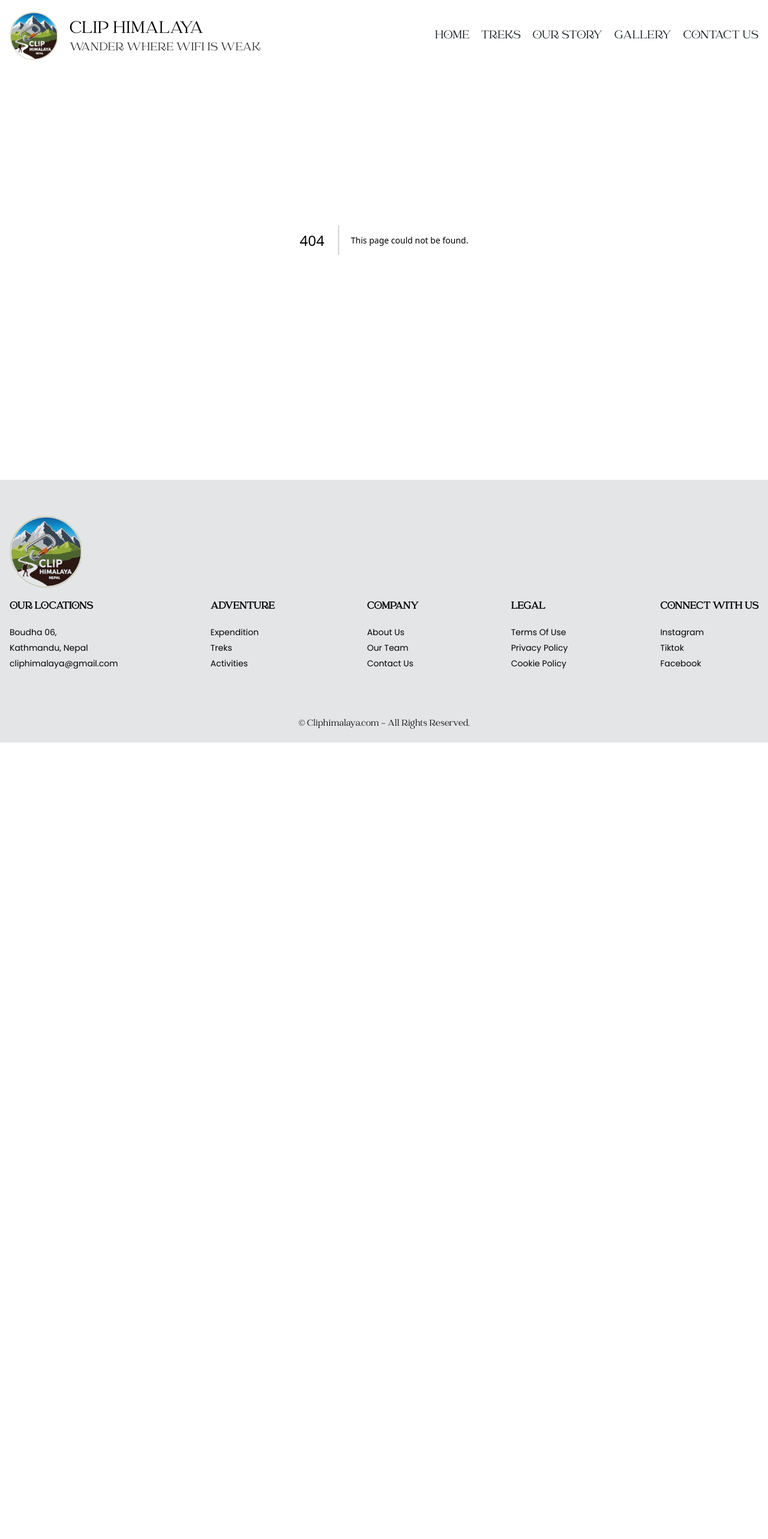
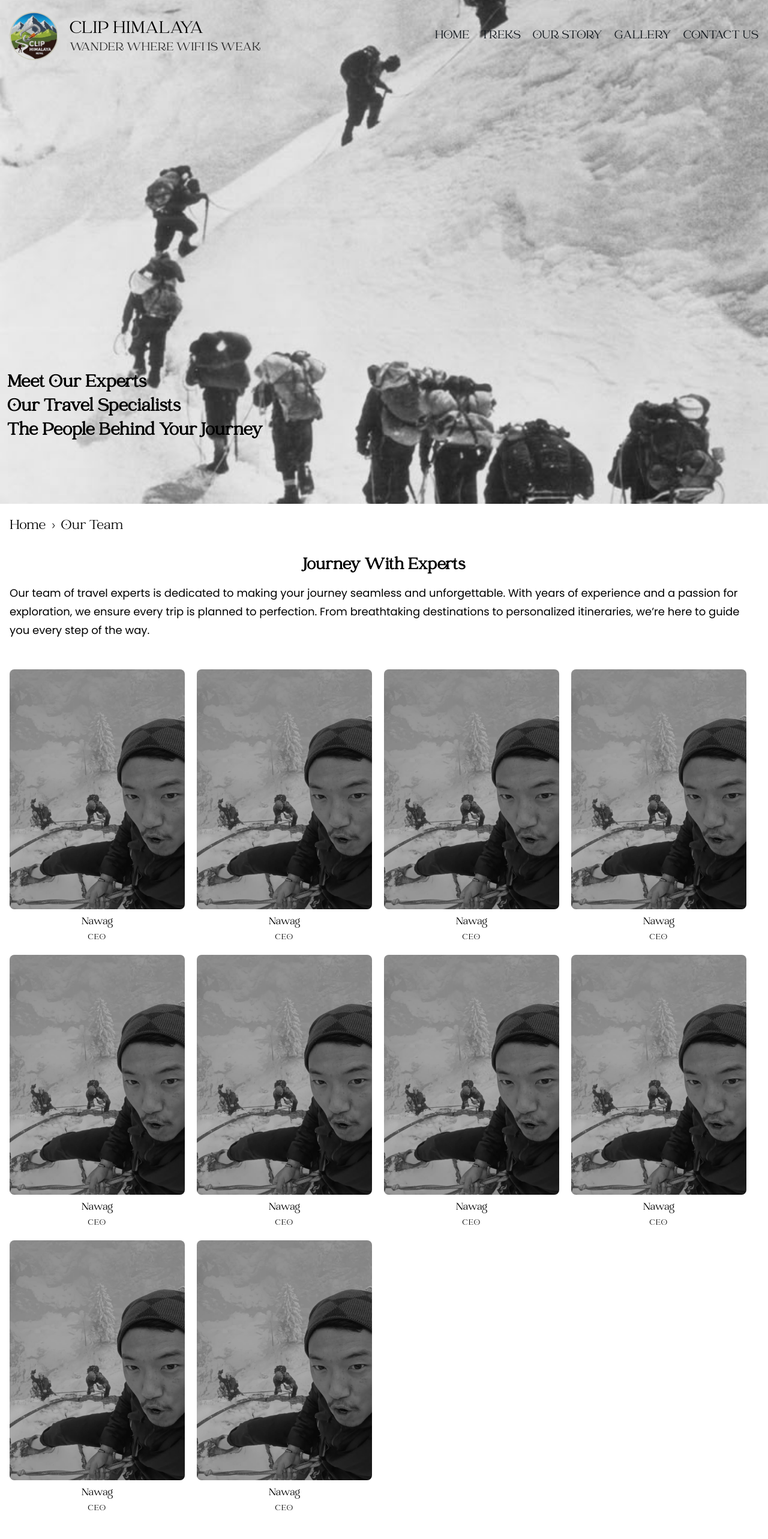
Before and after one commit to rodinshrestha/clip-himalaya, a Next.js app: page /our-team in a window 1280 px wide. Before the commit this address had no page. Shown: the top 2566 px of the page at 60% size. Before the commit the page ends 1238 px from the top, so only its background shows below. Built offline with nearby package versions, Linux system fonts and the light colour scheme.

Commit message:
our team

```diff
--- /dev/null
+++ b/src/app/our-team/page.tsx
@@ -0,0 +1,9 @@
+import React from 'react';
+
+import OurTeam from '@/modules/OurTeam';
+
+const OurTeamPage = () => {
+  return <OurTeam />;
+};
+
+export default OurTeamPage;
--- a/src/components/BreadCrumbs/index.tsx
+++ b/src/components/BreadCrumbs/index.tsx
@@ -9,11 +9,12 @@ import { StyledDiv } from './style';
 
 type Props = {
   crumbTitle: string;
+  className?: string;
 };
 
-const BreadCrumbs = ({ crumbTitle }: Props) => {
+const BreadCrumbs = ({ crumbTitle, className }: Props) => {
   return (
-    <StyledDiv>
+    <StyledDiv className={className}>
       <Container>
         <Row>
           <Col>
--- a/src/components/Footer/index.tsx
+++ b/src/components/Footer/index.tsx
@@ -68,13 +68,13 @@ const Footer = () => {
                     COMPANY
                   </Typography>
                   <div className="footer-items-inner-wrapper">
-                    <Link href="#" className="footer-item">
-                      About Us
+                    <Link href="/our-story" className="footer-item">
+                      Our Story
                     </Link>
-                    <Link href="#" className="footer-item">
+                    <Link href="/our-team" className="footer-item">
                       Our Team
                     </Link>
-                    <Link href="#" className="footer-item">
+                    <Link href="/contact-us" className="footer-item">
                       Contact Us
                     </Link>
                   </div>
--- /dev/null
+++ b/src/modules/OurTeam/components/OurExpertList/index.tsx
@@ -0,0 +1,28 @@
+import React from 'react';
+
+import Col from '@/components/Col';
+import Container from '@/components/Container';
+import ExpertCard from '@/components/ExpertCard';
+import Row from '@/components/Row';
+
+import { StyledDiv } from './style';
+
+const OurExpertList = () => {
+  return (
+    <StyledDiv>
+      <Container>
+        <Row>
+          <Col>
+            <div className="expert-list-wrapper">
+              {[1, 2, 3, 4, 5, 6, 7, 8, 9, 10].map((x) => {
+                return <ExpertCard key={x} />;
+              })}
+            </div>
+          </Col>
+        </Row>
+      </Container>
+    </StyledDiv>
+  );
+};
+
+export default OurExpertList;
--- /dev/null
+++ b/src/modules/OurTeam/components/OurExpertList/style.ts
@@ -0,0 +1,17 @@
+'use client';
+
+import styled from 'styled-components';
+
+export const StyledDiv = styled.div`
+  padding-top: 50px;
+  padding-bottom: 50px;
+
+  .expert-list-wrapper {
+    display: flex;
+    flex-wrap: wrap;
+    gap: 20px;
+    .expert-card-wrapper {
+      flex: 0 0 calc(25% - 20px);
+    }
+  }
+`;
--- /dev/null
+++ b/src/modules/OurTeam/components/OurTeamJourney/index.tsx
@@ -0,0 +1,35 @@
+import React from 'react';
+
+import BreadCrumbs from '@/components/BreadCrumbs';
+import Col from '@/components/Col';
+import Container from '@/components/Container';
+import Row from '@/components/Row';
+import Typography from '@/components/Typography';
+
+import { StyledDiv } from './style';
+
+const OurTeamJourney = () => {
+  return (
+    <StyledDiv>
+      <BreadCrumbs crumbTitle="Our Team" className="journey-bread-crumbs" />
+      <Container>
+        <Row>
+          <Col>
+            <div className="text-wrapper">
+              <Typography as="p">Journey With Experts</Typography>
+              <Typography as="body1">
+                Our team of travel experts is dedicated to making your journey
+                seamless and unforgettable. With years of experience and a
+                passion for exploration, we ensure every trip is planned to
+                perfection. From breathtaking destinations to personalized
+                itineraries, we’re here to guide you every step of the way.
+              </Typography>
+            </div>
+          </Col>
+        </Row>
+      </Container>
+    </StyledDiv>
+  );
+};
+
+export default OurTeamJourney;
--- /dev/null
+++ b/src/modules/OurTeam/components/OurTeamJourney/style.ts
@@ -0,0 +1,25 @@
+'use client';
+
+import styled from 'styled-components';
+
+export const StyledDiv = styled.div`
+  .journey-bread-crumbs {
+    background-color: ${({ theme }) => theme.color.white['100']};
+  }
+  .text-wrapper {
+    .p {
+      font-size: 29px;
+      margin-top: 30px;
+      font-weight: bold;
+      text-align: center;
+    }
+
+    .body1 {
+      font-size: 18px;
+      margin-top: 10px;
+      font-family: ${({ theme }) => theme.fonts.poppins};
+      font-weight: normal;
+      line-height: 31px;
+    }
+  }
+`;
--- /dev/null
+++ b/src/modules/OurTeam/components/OurTeamLandingPage/index.tsx
@@ -0,0 +1,25 @@
+import React from 'react';
+
+import ImageWithFallback from '@/components/ImageWithFallBack';
+import Typography from '@/components/Typography';
+
+import { StyledDiv } from './style';
+
+const OurTeamLandingPage = () => {
+  return (
+    <StyledDiv>
+      <ImageWithFallback
+        src="/images/our-team.jpeg"
+        alt="our team image"
+        fill
+      />
+      <div className="text-content">
+        <Typography as="h1">Meet Our Experts</Typography>
+        <Typography as="h1">Our Travel Specialists</Typography>
+        <Typography as="h1">The People Behind Your Journey</Typography>
+      </div>
+    </StyledDiv>
+  );
+};
+
+export default OurTeamLandingPage;
--- /dev/null
+++ b/src/modules/OurTeam/components/OurTeamLandingPage/style.ts
@@ -0,0 +1,20 @@
+'use client';
+
+import styled from 'styled-components';
+
+export const StyledDiv = styled.div`
+  padding-top: 120px;
+  height: 90vh;
+  position: relative;
+
+  img {
+    object-fit: cover;
+  }
+
+  .text-content {
+    position: absolute;
+    padding-left: 12px;
+    left: 0;
+    bottom: 100px;
+  }
+`;
--- /dev/null
+++ b/src/modules/OurTeam/index.tsx
@@ -0,0 +1,18 @@
+import React from 'react';
+
+import OurExpertList from './components/OurExpertList';
+import OurTeamJourney from './components/OurTeamJourney';
+import OurTeamLandingPage from './components/OurTeamLandingPage';
+import { StyledDiv } from './style';
+
+const OurTeam = () => {
+  return (
+    <StyledDiv>
+      <OurTeamLandingPage />
+      <OurTeamJourney />
+      <OurExpertList />
+    </StyledDiv>
+  );
+};
+
+export default OurTeam;
--- /dev/null
+++ b/src/modules/OurTeam/style.ts
@@ -0,0 +1,5 @@
+'use client';
+
+import styled from 'styled-components';
+
+export const StyledDiv = styled.div``;
```
Also changed, not shown: public/images/our-team.jpeg (added).
